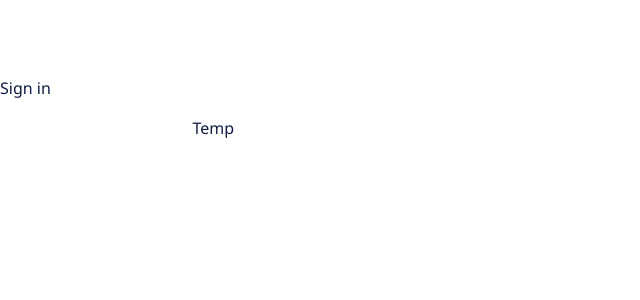
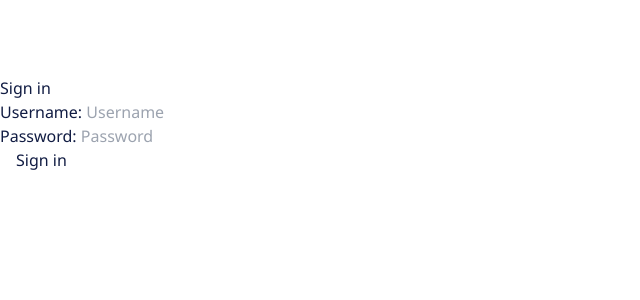
Before and after one commit to sccaeleo/Desk-Aid, a Next.js app in the folder desk_aid/: page /SignInPage in a window 1280 px wide. Shown: the top 300 px of the page, without its empty margins (0-640 px from the left). Built offline with nearby package versions, Linux system fonts and the light colour scheme.

Commit message:
Adding some database stuff and login page
https://github.com/sccaeleo/Desk-Aid/issues/22 https://github.com/sccaeleo/Desk-Aid/issues/4 https://github.com/sccaeleo/Desk-Aid/issues/7

```diff
--- a/desk_aid/src/app/SignInPage/page.js
+++ b/desk_aid/src/app/SignInPage/page.js
@@ -1,13 +1,35 @@
+'use client'
 import Link from 'next/link'
+import { useState } from 'react';
 export default function Page() {
+    const [username, setUsername] = useState('');
+    const [password, setPassword] = useState('');
+
+    /* Sign in Function */
+    const signIn = (e) => {
+
+    };
+
 return (
     <div>
         <h1>Sign in</h1>
-        <Link href="/EditSelectPage" className="w-1/5">
-                <button className="hover:bg-blue-500 py-4 w-1/3 flex-1 rounded">
-                    Temp
-                </button>
-        </Link>
+        <form onSubmit={signIn}>
+            <label>Username: </label>
+            <input className='text-black w-4/5 rounded-l-md'
+                type="text"
+                value={username}
+                onChange={(e) => setUsername(e.target.value)}
+                placeholder="Username"
+            /> <br></br>
+            <label>Password: </label>
+            <input className='text-black w-4/5 rounded-l-md'
+                type="text"
+                value={password}
+                onChange={(e) => setPassword(e.target.value)}
+                placeholder="Password"
+            /><br></br>
+            <button type="submit" className='hover:bg-blue-500 rounded-r-md px-4'>Sign in</button>
+        </form>
     </div>
 
 );
--- a/desk_aid/src/app/api/database.js
+++ b/desk_aid/src/app/api/database.js
@@ -31,10 +31,7 @@ const db = new sqlite3.Database(
                 name TEXT NOT NULL UNIQUE
             );
             `
-
         );
-        var insert = 'INSERT INTO categories (name) VALUES (?)'
-        db.run(insert, ["test3"])
 
 
     }
```
Also changed, not shown: desk_aid/src/app/api/server.js (+20 -0 lines), 1 other file (tests, documents, lock files or other folders).
